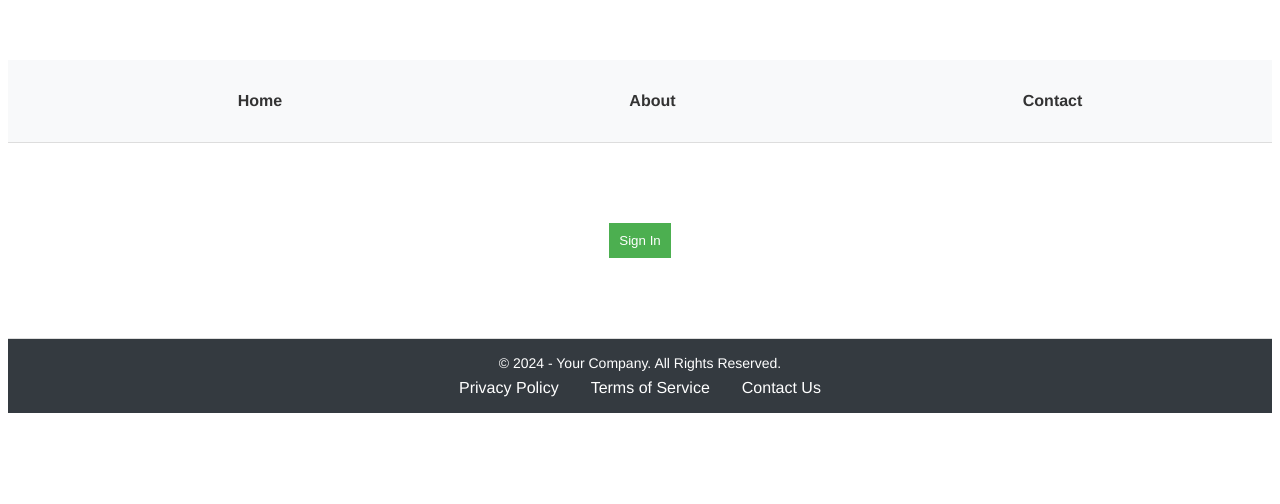
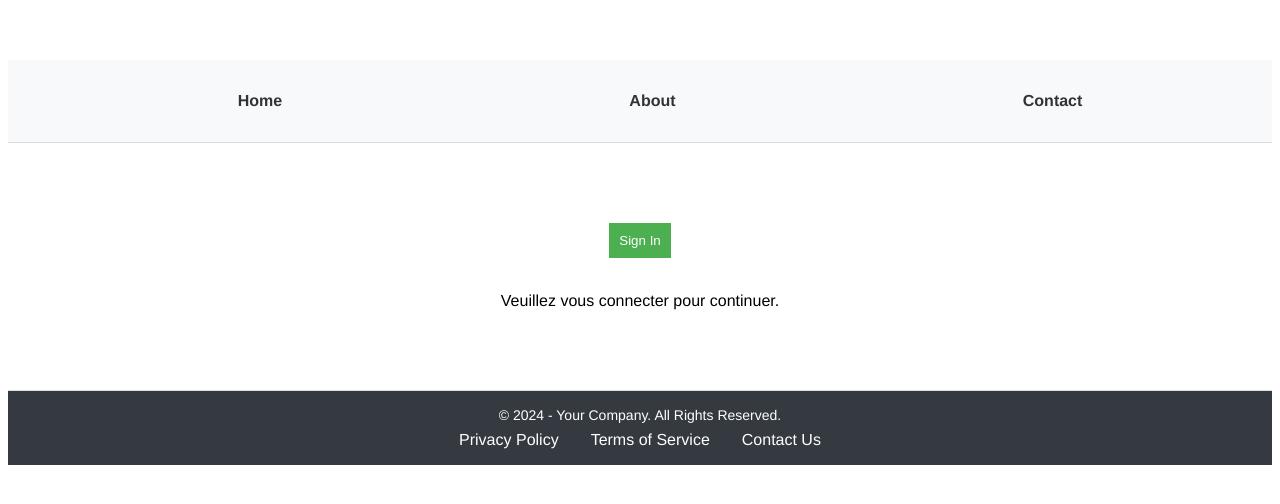
Before and after one commit to alexandre-bussiere/vue-oauth-microsoft-graph-02, a Vue app: page / in a window 1280 px wide. Shown: the top 504 px of the page. Built offline with nearby package versions, Linux system fonts and the light colour scheme.

Commit message:
Ex2 : Whao user est partout

```diff
--- a/src/App.vue
+++ b/src/App.vue
@@ -1,7 +1,7 @@
 <template>
   <div id="app">
-    <base_layout>
-      <HomePage />
+    <base_layout :user="user">
+      <HomePage :user="user"  @userChanged="updateUser"/>
     </base_layout>
   </div>
 </template>
@@ -11,12 +11,25 @@ import HomePage from './pages/HomePage.vue';
 import base_layout from './components/base_layout.vue';
 
 export default {
+  data() {
+    return {
+      user: null,
+    };
+  },
   name: 'App',
   components: {
     HomePage,
     base_layout
   },
+  methods: {
+  updateUser(newUser) {
+    this.user = newUser;
+    console.log("User updated:", this.user);
+  }
 }
+
+}
+
 </script>
 
 <style>
--- a/src/components/SigninButton.vue
+++ b/src/components/SigninButton.vue
@@ -38,6 +38,7 @@ export default {
             name: user.name,
             username: user.username,
           };
+          this.$emit('userChanged', this.user);
         })
         .catch(error => {
           console.error("Error during sign-in:", error);
--- a/src/pages/HomePage.vue
+++ b/src/pages/HomePage.vue
@@ -1,17 +1,31 @@
 <template>
     <div class="Home">
-            <SigninButton />
+        <SigninButton @userChanged="updateUser"/>
+        <br>
+        <p v-if="user">Bienvenue, {{ user.name }}!</p>
+        <p v-else>Veuillez vous connecter pour continuer.</p>
     </div>
 </template>
 
 <script>
 import SigninButton from '../components/SigninButton.vue';
 export default {
-    name: 'HomePage',
-    components: {
-        SigninButton,
-    },
-}
+  name: 'HomePage',
+  components: {
+    SigninButton
+  },
+  props: {
+    user: {
+      type: Object,
+      default: null
+    }
+  },
+  methods: {
+    handleUserChanged(newUser) {
+      this.$emit('userChanged', newUser); // Propage l'événement vers le parent
+    }
+  }
+};
 
 </script>
 
```
